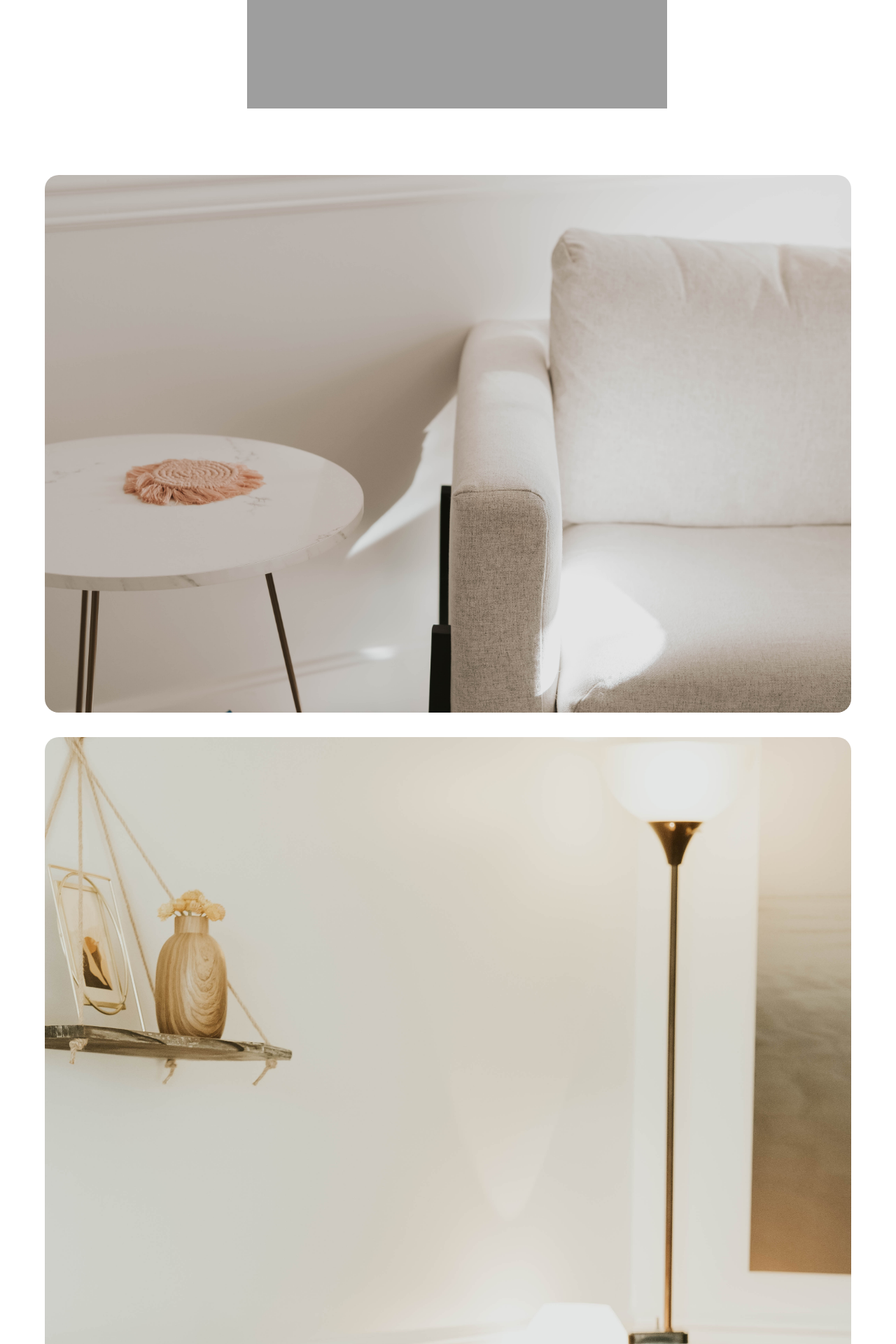
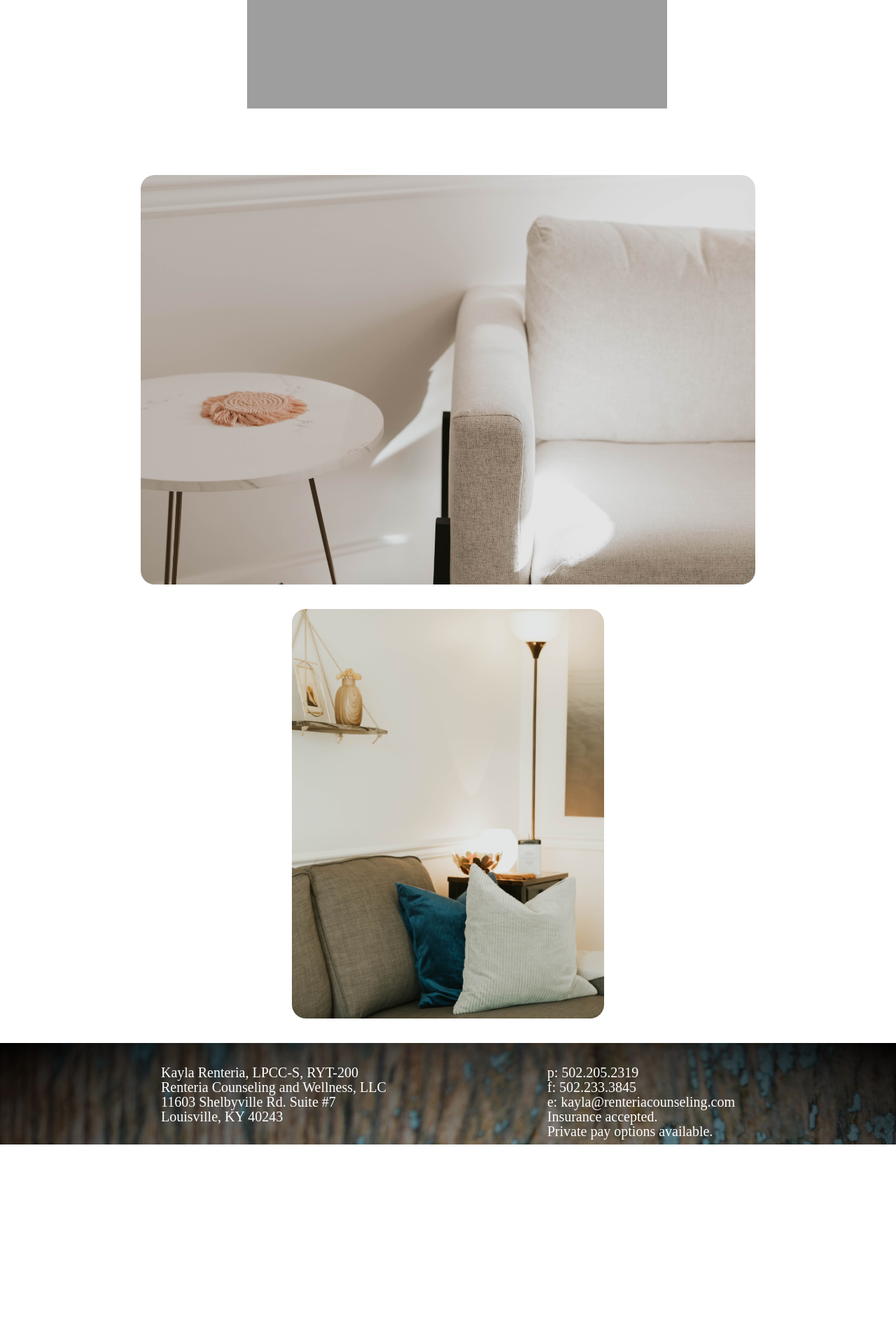
Before and after one commit to kayla-renteria/kaylawebsite, a Jekyll site: the page built from hours-and-location.html, in a window 1280 px wide. Shown: the part 1026-2946 px from the top of the page at 70% size. Built offline with Jekyll 4.4.1, drawn with Linux system fonts in a browser that asks for light colours; after the commit the page ends 2661 px from its top, so only the background shows below that; grey boxes are pictures that could not be loaded.

Commit message:
Update hours-and-location.html

```diff
--- a/hours-and-location.html
+++ b/hours-and-location.html
@@ -24,6 +24,6 @@
 
 </div>
 
-<img class="office" src="/images/hours/DSCF8677.jpg" alt="office">
+<img class="office" src="/images/hours/DSCF8677.jpg" style="max-height: 65vh" alt="office">
 
-<img class="office" src="/images/hours/DSCF8698.jpg" alt="office">
+<img class="office" src="/images/hours/DSCF8698.jpg" style="max-height: 65vh" alt="office">
```
